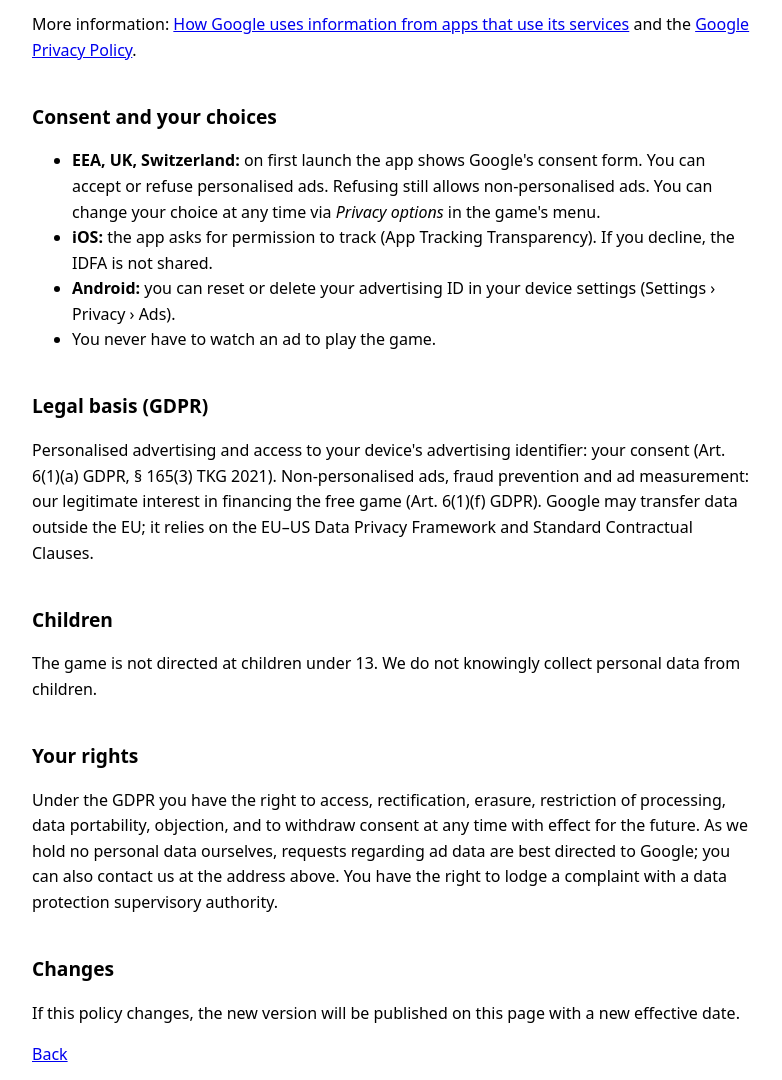
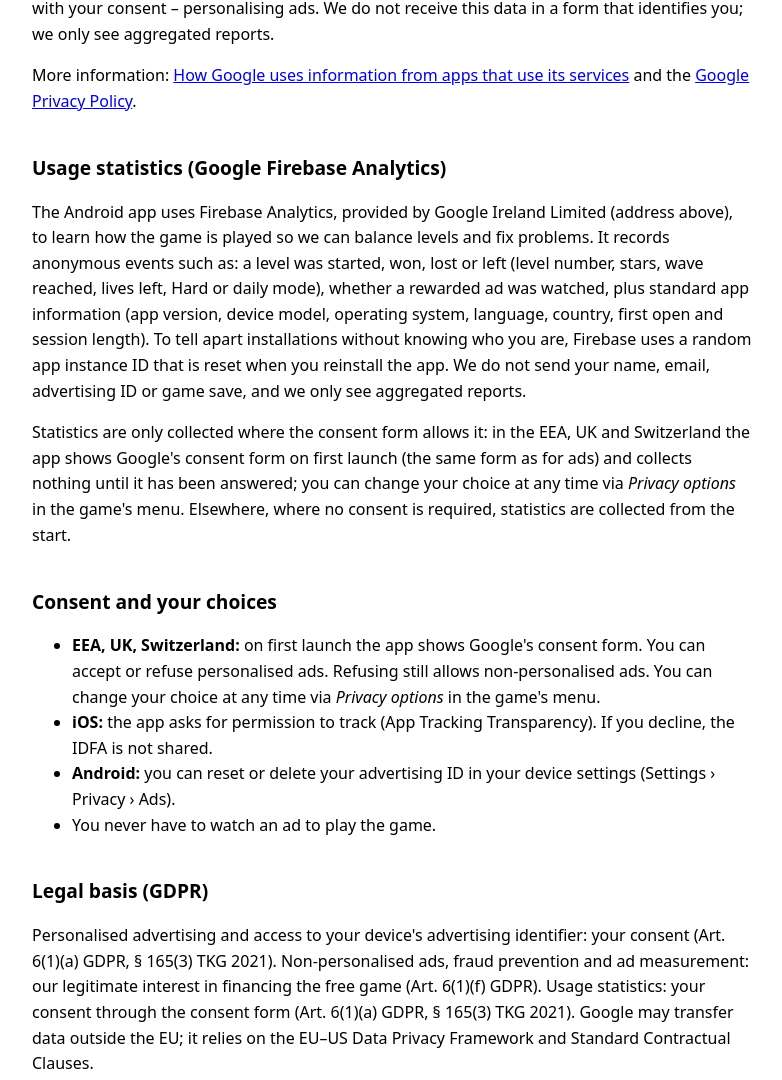
Before and after one commit to wlGrp/wlGrp.github.io, a plain HTML site: page privacy.html in a window 1280 px wide. Shown: the part 1096-2176 px from the top of the page, without its empty margins (248-1030 px from the left). Drawn offline with Linux system fonts and the light colour scheme.

Commit message:
privacy policy: Firebase Analytics

```diff
--- a/privacy.html
+++ b/privacy.html
@@ -14,7 +14,7 @@
 </head>
 <body>
 <h1>Purr Patrol – Privacy Policy</h1>
-<p class="muted">Effective date: 15 October 2026</p>
+<p class="muted">Effective date: 25 October 2026</p>
 
 <h2>Who is responsible</h2>
 <p>Wladislaw Lysenko<br>Kirchengasse 29<br>4221 Steyregg, Austria<br>Email: Wl.L@gmx.de</p>
@@ -24,6 +24,7 @@
   <li>The game has no accounts and no servers of its own. Your progress is stored only on your device.</li>
   <li>The game shows optional rewarded video ads ("Double treats", "Second chance") through Google AdMob. Ads only play when you tap one of these buttons.</li>
   <li>To show and measure those ads, Google collects some device data, described below.</li>
+  <li>The Android app also sends anonymous usage statistics (for example which level was played and won) to Google Firebase Analytics, only where the consent form allows it.</li>
   <li>In the EEA, the UK and Switzerland you are asked for consent before personalised ads. You can change your choice at any time in the game.</li>
 </ul>
 
@@ -41,6 +42,10 @@
 <p>Purposes: delivering ads, measuring ad performance, preventing fraud and abuse, and – only with your consent – personalising ads. We do not receive this data in a form that identifies you; we only see aggregated reports.</p>
 <p>More information: <a href="https://policies.google.com/technologies/partner-sites">How Google uses information from apps that use its services</a> and the <a href="https://policies.google.com/privacy">Google Privacy Policy</a>.</p>
 
+<h2>Usage statistics (Google Firebase Analytics)</h2>
+<p>The Android app uses Firebase Analytics, provided by Google Ireland Limited (address above), to learn how the game is played so we can balance levels and fix problems. It records anonymous events such as: a level was started, won, lost or left (level number, stars, wave reached, lives left, Hard or daily mode), whether a rewarded ad was watched, plus standard app information (app version, device model, operating system, language, country, first open and session length). To tell apart installations without knowing who you are, Firebase uses a random app instance ID that is reset when you reinstall the app. We do not send your name, email, advertising ID or game save, and we only see aggregated reports.</p>
+<p>Statistics are only collected where the consent form allows it: in the EEA, UK and Switzerland the app shows Google's consent form on first launch (the same form as for ads) and collects nothing until it has been answered; you can change your choice at any time via <em>Privacy options</em> in the game's menu. Elsewhere, where no consent is required, statistics are collected from the start.</p>
+
 <h2>Consent and your choices</h2>
 <ul>
   <li><strong>EEA, UK, Switzerland:</strong> on first launch the app shows Google's consent form. You can accept or refuse personalised ads. Refusing still allows non-personalised ads. You can change your choice at any time via <em>Privacy options</em> in the game's menu.</li>
@@ -50,13 +55,13 @@
 </ul>
 
 <h2>Legal basis (GDPR)</h2>
-<p>Personalised advertising and access to your device's advertising identifier: your consent (Art. 6(1)(a) GDPR, § 165(3) TKG 2021). Non-personalised ads, fraud prevention and ad measurement: our legitimate interest in financing the free game (Art. 6(1)(f) GDPR). Google may transfer data outside the EU; it relies on the EU–US Data Privacy Framework and Standard Contractual Clauses.</p>
+<p>Personalised advertising and access to your device's advertising identifier: your consent (Art. 6(1)(a) GDPR, § 165(3) TKG 2021). Non-personalised ads, fraud prevention and ad measurement: our legitimate interest in financing the free game (Art. 6(1)(f) GDPR). Usage statistics: your consent through the consent form (Art. 6(1)(a) GDPR, § 165(3) TKG 2021). Google may transfer data outside the EU; it relies on the EU–US Data Privacy Framework and Standard Contractual Clauses.</p>
 
 <h2>Children</h2>
 <p>The game is not directed at children under 13. We do not knowingly collect personal data from children.</p>
 
 <h2>Your rights</h2>
-<p>Under the GDPR you have the right to access, rectification, erasure, restriction of processing, data portability, objection, and to withdraw consent at any time with effect for the future. As we hold no personal data ourselves, requests regarding ad data are best directed to Google; you can also contact us at the address above. You have the right to lodge a complaint with a data protection supervisory authority.</p>
+<p>Under the GDPR you have the right to access, rectification, erasure, restriction of processing, data portability, objection, and to withdraw consent at any time with effect for the future. As we hold no personal data ourselves, requests regarding ad and statistics data are best directed to Google; you can also contact us at the address above. You have the right to lodge a complaint with a data protection supervisory authority.</p>
 
 <h2>Changes</h2>
 <p>If this policy changes, the new version will be published on this page with a new effective date.</p>
```
